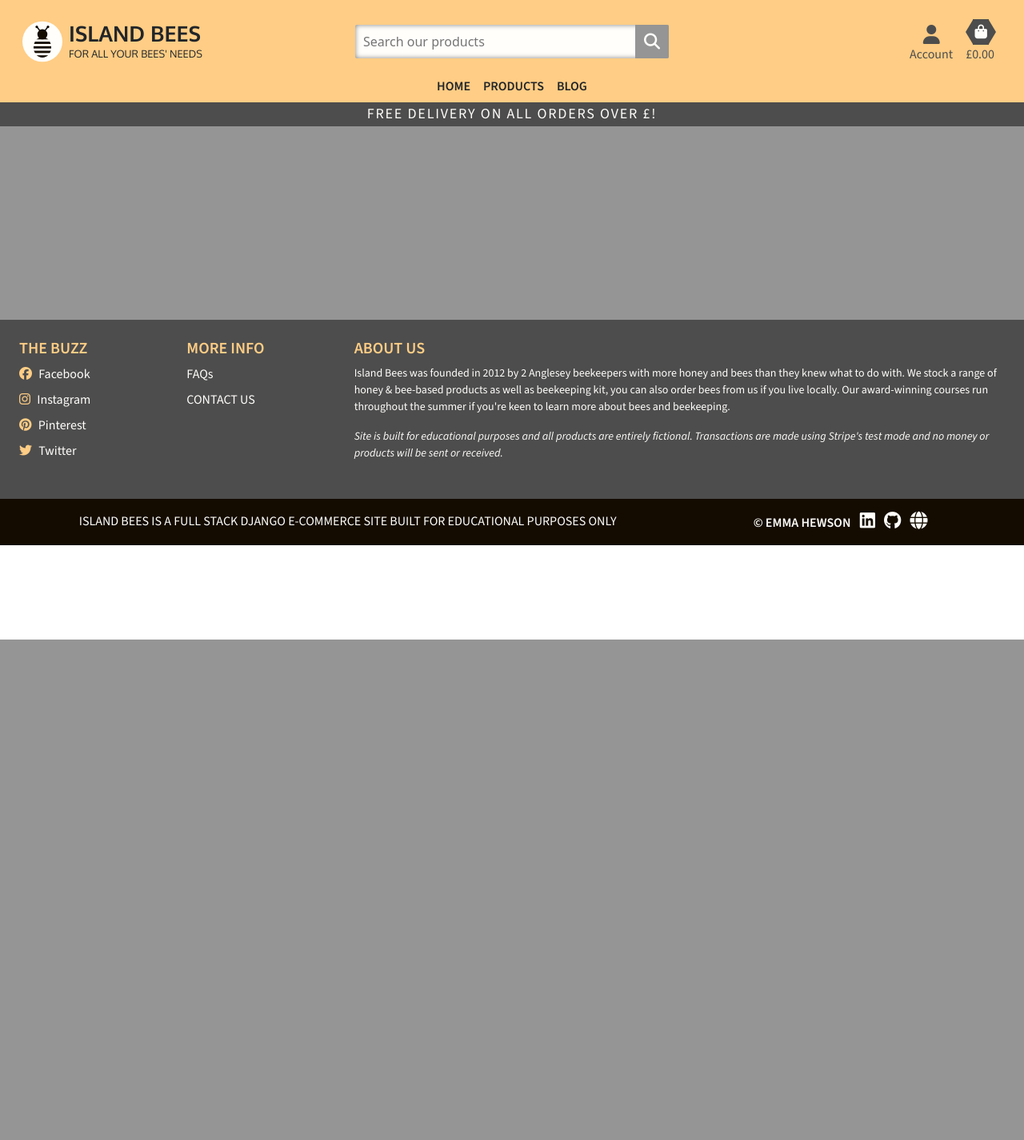
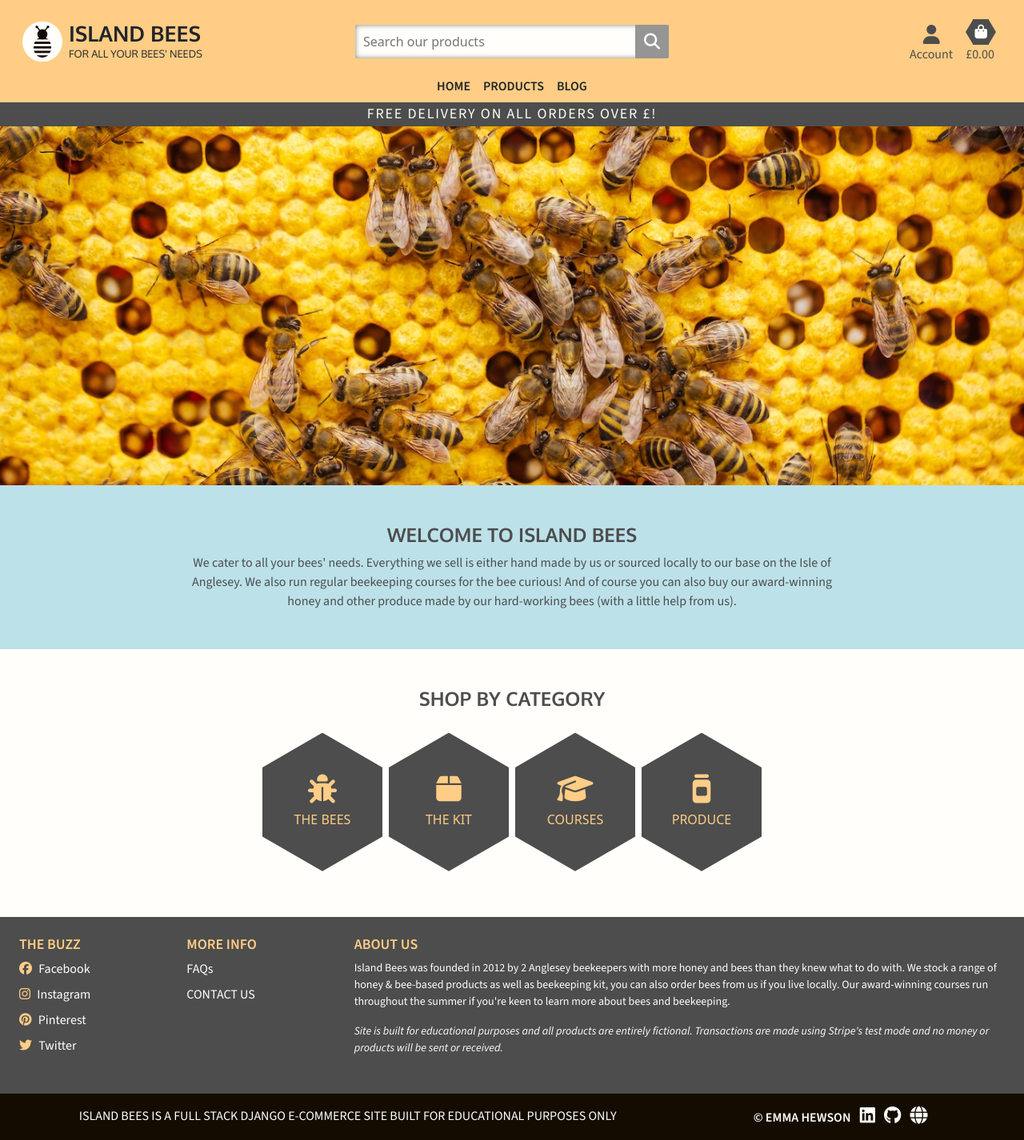
Before and after one commit to emmahewson/island-bees, a Django app: page / in a window 1280 px wide. Shown: the whole page at 80% size. Before the commit the page ends 800 px from the top, so only its background shows below. Run offline with Django 3.2, Linux system fonts and the light colour scheme; some libraries are stand-ins or nearby versions.

Commit message:
feat: add home page hex category grid

```diff
--- a/home/templates/home/index.html
+++ b/home/templates/home/index.html
@@ -1,10 +1,76 @@
 {% extends "base.html" %}
 {% load static %}
 
+{% block page_header %}
+    <div class="container header-container">
+        <div class="row">
+            <div class="col"></div>
+        </div>
+    </div>
+{% endblock %}
+
 {% block content %}
 
-<div class="container-fluid home-div-test">
+<div id="home-hero">
 
 </div>
 
+<div class="container-fluid ib-container bg-blue-light text-dark-grey text-center px-3 px-md-4 py-3 py-md-5">
+    <div class="row">
+        <div class="col-12 col-md-10 offset-md-1 col-lg-8 offset-lg-2">
+            <h1 class="font-title weight-bold section-title mb-2">WELCOME TO ISLAND BEES</h1>
+        </div>
+        <div class="col-12 col-md-10 offset-md-1 col-lg-8 offset-lg-2">
+            <p class="font-body">We cater to all your bees' needs. Everything we sell is either hand made by us or sourced locally to our base on the Isle of Anglesey. We also run regular beekeeping courses for the bee curious! And of course you can also buy our award-winning honey and other produce made by our hard-working bees (with a little help from us).</p>
+        </div>
+    </div>
+</div>
+
+<div class="container-fluid ib-container bg-ib-light text-dark-grey px-3 px-md-4 py-3 py-md-5">
+    <div class="row text-center">
+        <div class="col-12 col-md-10 offset-md-1 col-lg-8 offset-lg-2">
+            <h1 class="font-title weight-bold section-title mb-2">SHOP BY CATEGORY</h1>
+        </div>
+    </div>
+
+
+
+
+
+<!-- Responsive Hexagon Grid: Taken from Temani Afif https://dev.to/afif/responsive-hexagon-grid-without-media-query-57g7 -->
+    <div class="mt-3 pb-5 hex-categories-wrapper">
+        <div class="main">
+            <div class="container-hex-grid">
+                <div class="py-5">
+                    <a class="text-decoration-none text-yellow" href="">
+                        <i class="fas fa-bug text-center w-100 category-icon-lg mt-1 mb-2"></i>
+                        <p class="text-center">THE BEES</p>
+                    </a>
+                </div>
+                <div class="py-5">
+                    <a class="text-decoration-none text-yellow" href="">
+                        <i class="fas fa-box text-center w-100 category-icon-lg mt-1 mb-2"></i>
+                        <p class="text-center">THE KIT</p>
+                    </a>
+                </div>
+                <div class="py-5">
+                    <a class="text-decoration-none text-yellow" href="">
+                        <i class="fas fa-graduation-cap text-center w-100 category-icon-lg mt-1 mb-2"></i>
+                        <p class="text-center">COURSES</p>
+                    </a>
+                </div>
+                <div class="py-5">
+                    <a class="text-decoration-none text-yellow" href="">
+                        <i class="fas fa-jar text-center w-100 category-icon-lg mt-1 mb-2"></i>
+                        <p class="text-center">PRODUCE</p>
+                    </a>
+                </div>
+            </div>
+        </div>
+    </div>
+</div>
+
+
+
+
 {% endblock %}
--- a/island_bees/urls.py
+++ b/island_bees/urls.py
@@ -15,9 +15,11 @@ Including another URLconf
 """
 from django.contrib import admin
 from django.urls import path, include
+from django.conf import settings
+from django.conf.urls.static import static
 
 urlpatterns = [
     path('admin/', admin.site.urls),
     path('accounts/', include('allauth.urls')),
     path('', include('home.urls')),
-]
+] + static(settings.MEDIA_URL, document_root=settings.MEDIA_ROOT)
--- a/static/css/style.css
+++ b/static/css/style.css
@@ -1,5 +1,13 @@
 /* Google Fonts Import */
 @import url('https://fonts.googleapis.com/css2?family=Oxygen:wght@300;400;700&family=Source+Sans+3:ital,wght@0,200;0,300;0,400;0,500;0,600;0,700;0,800;0,900;1,200;1,300;1,400;1,500;1,600;1,700;1,800;1,900&display=swap');
+
+
+body,
+header {
+    max-width: 1400px;
+    background-color: var(--mid-grey);
+    margin: 0 auto;
+}
 
 
 /* Document Colours */
@@ -142,6 +150,21 @@
 
 .weight-bold {
     font-weight: 700;
+}
+
+/* Recurring Elements */
+
+.section-title {
+    font-size: 24px;
+}
+
+.ib-container p,
+.ib-container h1,
+.ib-container h2,
+.ib-container h3,
+.ib-container h4,
+.ib-container h5 {
+    margin: 0;
 }
 
 
@@ -392,7 +415,7 @@
 }
 
 .upper-footer-section h3 {
-    font-size: 20px;
+    font-size: 18px;
 }
 
 .upper-footer-section i {
@@ -425,14 +452,93 @@
 
 /* Home Page */
 
-.home-div-test {
-    height: 400px;
-    background-color: var(--mid-grey);
+.header-container {
+    height: 157px;
 }
 
-.upper-footer-section:last-of-type p {
-    font-size: 14px;
+#home-hero {
+    height: 450px;
+    position: relative;
+    background-image: url('/media/ib-home-hero.jpg');
+    background-position: center;
+    background-repeat: no-repeat;
+    background-size: cover;
+    background-color: white;
+    -webkit-background-size: cover;
+    -moz-background-size: cover;
+    -o-background-size: cover;
 }
+
+.hex-categories-wrapper {
+    margin: 0 auto;
+    width: fit-content;
+}
+
+.category-icon-lg {
+    font-size: 36px;
+}
+
+.container-hex-grid p {
+    font-size: 16px;
+    margin: 0 auto;
+    padding: 0 10px;
+}
+
+.container-hex-grid a {
+    padding: 70px 0 86px;
+}
+
+.container-hex-grid a:hover {
+    background-color: var(--yellow);
+    color: var(--dark-grey);
+    transition: all .2s ease-in-out;
+    -moz-transition: all .2s ease-in-out;
+    -webkit-transition: all .2s ease-in-out;
+    -o-transition: all .2s ease-in-out;
+}
+
+
+/* Responsive Hexagon Grid: Taken from Temani Afif https://dev.to/afif/responsive-hexagon-grid-without-media-query-57g7 */
+.main {
+    display:flex;
+    width: 632px;
+    --s: 150px;  /* size  */
+    --m: 4px;    /* margin */
+    --f: calc(1.732 * var(--s) + 4 * var(--m)  - 1px);
+  }
+
+  .container-hex-grid {
+    font-size: 0; /*disable white space between inline block element */
+  }
+
+  .container-hex-grid div {
+    width: var(--s);
+    margin: var(--m);
+    height: calc(var(--s)*1.1547);
+    display: inline-block;
+    font-size:initial;
+    clip-path: polygon(0% 25%, 0% 75%, 50% 100%, 100% 75%, 100% 25%, 50% 0%);
+    background: var(--dark-grey);
+    margin-bottom: calc(var(--m) - var(--s)*0.2885);
+  }
+  .container-hex-grid div:nth-child(odd) {
+    background: var(--dark-grey);
+  }
+  .container-hex-grid::before {
+    content: "";
+    width: calc(var(--s)/2 + var(--m));
+    float: left;
+    height: 120%;
+    shape-outside: repeating-linear-gradient(
+                     #0000 0 calc(var(--f) - 3px),
+                     #000  0 var(--f));
+  }
+
+
+
+
+
+
 
 
 /* Media Queries */
--- a/templates/base.html
+++ b/templates/base.html
@@ -166,7 +166,7 @@
 
 
     <footer>
-        <div class="container-fluid bg-dark-grey d-flex font-body px-4 py-4">
+        <div class="container-fluid bg-dark-grey d-flex font-body px-3 px-md-4 py-3 py-md-4">
             <div class="row">
                 <div class="upper-footer-section col-6 col-sm-3 col-md-2 mb-3">
                     <h3 class="text-yellow weight-semibold mb-2">THE BUZZ</h3>
--- a/templates/includes/lower-nav.html
+++ b/templates/includes/lower-nav.html
@@ -42,7 +42,7 @@
                         <div class="lower-nav-icon-circle bg-ib-dark">
                             <i class="fas fa-graduation-cap text-ib-light text-center"></i>
                         </div>
-                        <p class="text-dark ms-2 lower-nav-link-text">THE COURSES</p>
+                        <p class="text-dark ms-2 lower-nav-link-text">COURSES</p>
                     </div>
                 </a>
                 <a class="font-body nav-link lower-nav-link dropdown-item" href="#">
@@ -50,7 +50,7 @@
                         <div class="lower-nav-icon-circle bg-ib-dark">
                             <i class="fas fa-jar text-ib-light text-center"></i>
                         </div>
-                        <p class="text-dark ms-2 lower-nav-link-text">THE GOOD STUFF</p>
+                        <p class="text-dark ms-2 lower-nav-link-text">PRODUCE</p>
                     </div>
                 </a>
             </div>
```
Also changed, not shown: other parts of static/css/style.css (+67 -1 lines), media/ib-home-hero.jpg (added).
